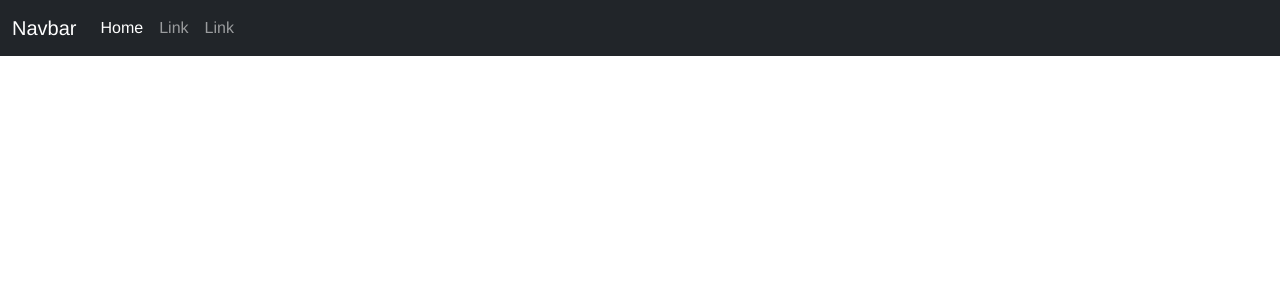
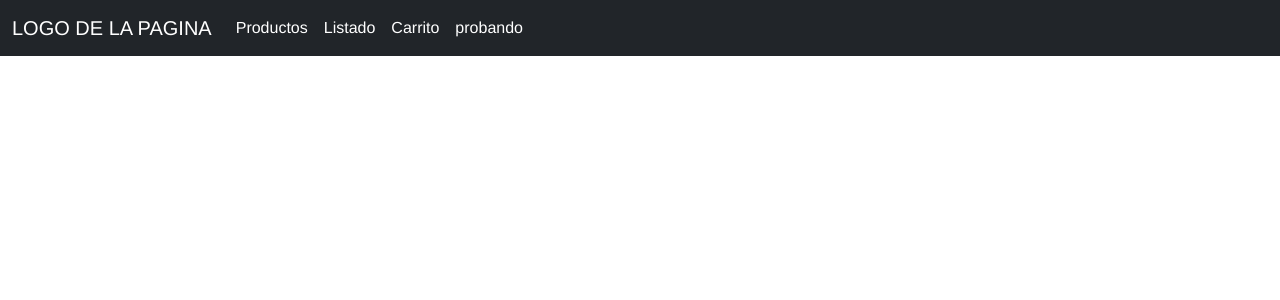
Before and after one commit to delvalj/ProyectoFinal-DelVal, a Vue app: page /probando in a window 1280 px wide. Shown: the top 300 px of the page. Built offline with nearby package versions, Linux system fonts and the light colour scheme; no server answers.

Commit message:
agrego y arreglo las rutas, paso props y eventos

```diff
--- a/src/Views/About.vue
+++ /dev/null
@@ -1,5 +0,0 @@
-<template>
-  <div class="about">
-    <h1>This is an about page</h1>
-  </div>
-</template>
--- a/src/components/Navbar.vue
+++ b/src/components/Navbar.vue
@@ -1,36 +1,44 @@
 <template>
   <nav class="navbar navbar-expand-lg navbar-dark bg-dark">
     <div class="container-fluid">
-      <a class="navbar-brand" href="#">Navbar</a>
-      <button class="navbar-toggler" type="button" data-bs-toggle="collapse" data-bs-target="#navbarSupportedContent" aria-controls="navbarSupportedContent" aria-expanded="false" aria-label="Toggle navigation">
+      <router-link class="navbar-brand" to="/">LOGO DE LA PAGINA</router-link>
+      <button class="navbar-toggler" type="button" data-bs-toggle="collapse" data-bs-target="#navbarSupportedContent"
+              aria-controls="navbarSupportedContent" aria-expanded="false" aria-label="Toggle navigation">
         <span class="navbar-toggler-icon"></span>
       </button>
       <div class="collapse navbar-collapse" id="navbarSupportedContent">
         <ul class="navbar-nav me-auto mb-2 mb-lg-0">
+
           <li class="nav-item">
-            <a class="nav-link active" aria-current="page" href="#">Home</a>
-          </li>
-          <li class="nav-item">
-            <a class="nav-link" href="#">Link</a>
+            <router-link to="productos" class="nav-link active" aria-current="page" href="#">Productos</router-link>
           </li>
 
           <li class="nav-item">
-            <a class="nav-link">Link</a>
+            <router-link to="listado" class="nav-link active" aria-current="page" href="#">Listado</router-link>
           </li>
+
+
+          <li class="nav-item">
+            <router-link to="carrito" class="nav-link active" aria-current="page" href="#">Carrito</router-link>
+          </li>
+
+          <li class="nav-item">
+            <router-link to="probando" class="nav-link active" aria-current="page" href="#">probando</router-link>
+          </li>
+
         </ul>
-<!--        <form class="d-flex">-->
-<!--          <input class="form-control me-2" type="search" placeholder="Search" aria-label="Search">-->
-<!--          <button class="btn btn-outline-success" type="submit">Search</button>-->
-<!--        </form>-->
+        <!--        <form class="d-flex">-->
+        <!--          <input class="form-control me-2" type="search" placeholder="Search" aria-label="Search">-->
+        <!--          <button class="btn btn-outline-success" type="submit">Search</button>-->
+        <!--        </form>-->
       </div>
     </div>
   </nav>
-
 </template>
 
 <script>
 export default {
-name: "Navbar"
+  name: "Navbar"
 }
 </script>
 
--- a/src/components/probando.vue
+++ b/src/components/probando.vue
@@ -1,5 +1,7 @@
 <template>
-  <div class="content"></div>
+  <div class="content">
+
+  </div>
 </template>
 
 <script>
--- a/src/router/index.js
+++ b/src/router/index.js
@@ -1,8 +1,10 @@
 import Vue from 'vue'
 import VueRouter from 'vue-router'
-// import Home from '../views/Home.vue'
 import LoginRegister from "@/Views/LoginRegister";
 import InformacionProductos from "@/components/InformacionProductos";
+import Listado from "@/components/Listado";
+import Carrito from "@/components/Carrito";
+import probando from "@/components/probando";
 
 Vue.use(VueRouter)
 
@@ -18,6 +20,24 @@ const routes = [
     name: 'Productos',
     component: InformacionProductos
   },
+
+  {
+    path: '/listado',
+    name: 'Listado',
+    component: Listado
+  },
+  {
+    path: '/carrito',
+    name: 'Carrito',
+    component: Carrito
+  },
+
+  {
+    path: '/probando',
+    name: 'probando',
+    component: probando
+  },
+
   // {
   //   path: '/productos',
   //   name: 'InformacionProductos',
```
Also changed, not shown: src/App.vue (+1 -18 lines), src/Views/Home.vue (deleted, +0 -18 lines).
